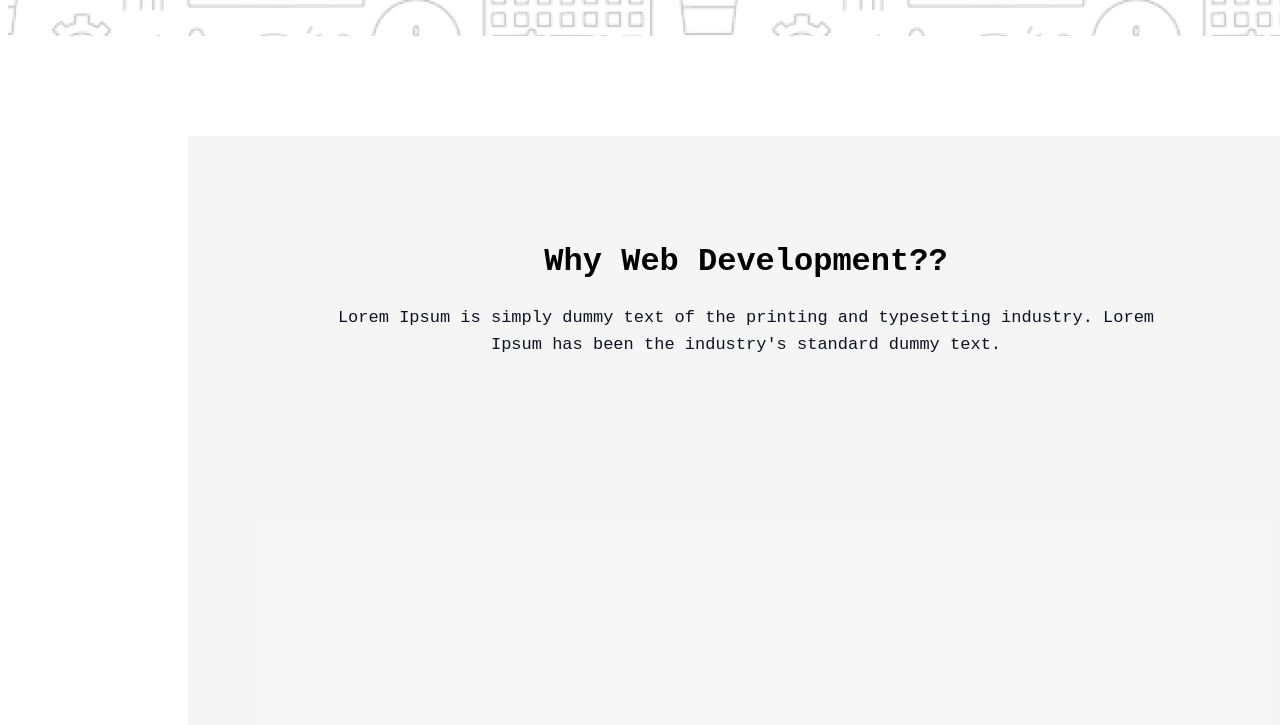
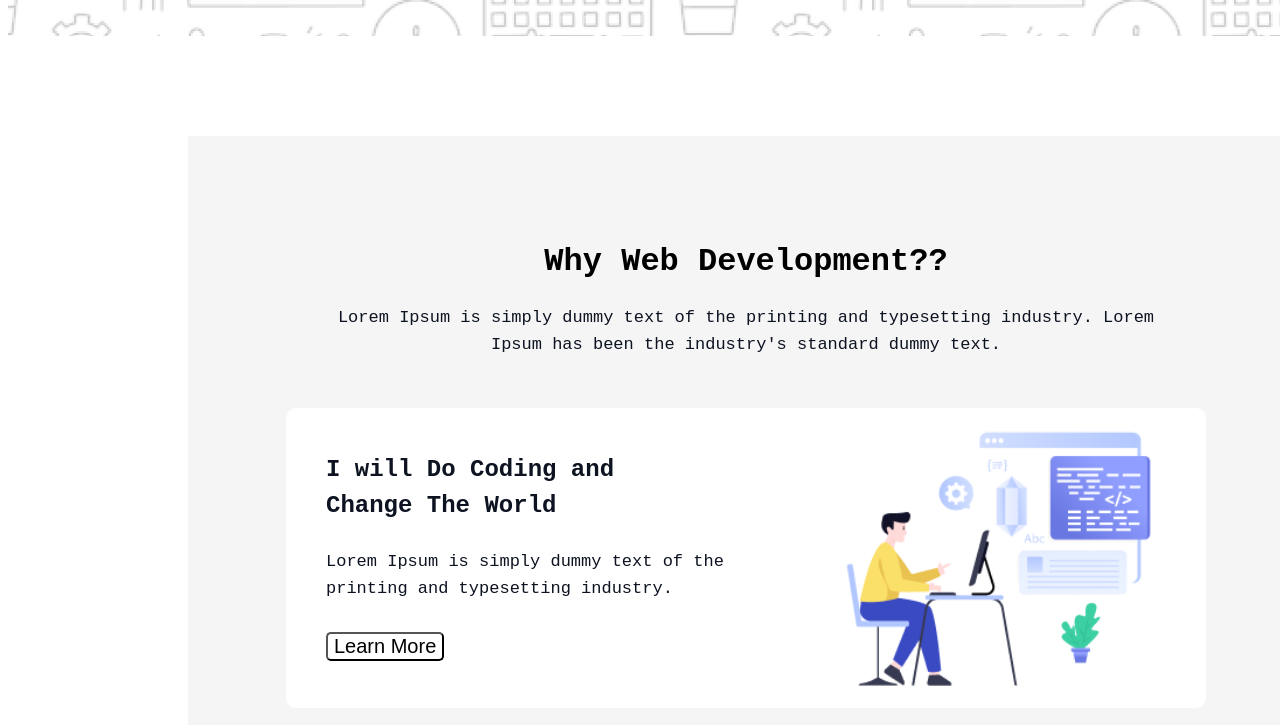
Before and after one commit to omarfarhatul/Assignment-1, a plain HTML site: page index.html in a window 1280 px wide. Shown: the part 747-1472 px from the top of the page. Drawn offline with Linux system fonts and the light colour scheme; a web font is replaced by a local one.

Commit message:
Added coding box

```diff
--- a/index.html
+++ b/index.html
@@ -37,7 +37,19 @@
                     <h2 class="development-title">Why Web Development??</h2>
                     <div class="description-box">
                     Lorem Ipsum is simply dummy text of the printing and typesetting industry. Lorem Ipsum has been the industry's standard dummy text.
+                    </div>
                 </div>
+                <div class="coding-main">
+                    <div class="coding-div1">
+                        <div class="coding-1st">
+                            <div class="first">
+                                <h3 class="first-title">I will Do Coding and Change The World</h3>
+                                <div class="description-box">Lorem Ipsum is simply dummy text of the printing and typesetting industry.</div>
+                                <button class="button-div">Learn More</button>
+                            </div>
+                            <img class="img-div" src="image/Layer_1.png" alt="">
+                        </div>
+                    </div>
                 </div>
             </div>
         </section>
--- a/style.css
+++ b/style.css
@@ -76,18 +76,19 @@ nav li a{
 /* Development styles */
 .development{
     height: 1400px;
-    width: 1150px;
+    width: 1125px;
     background-color: rgba(13, 19, 33, 0.04);
     margin: 100px 180px;
 }
 .development-div{
     padding: 80px 98px 80px 98px;
-    text-align: center;
     width: 920px;
 }
 
 .development-div1{
     padding: 0 40px 0 40px;
+    text-align: center;
+    margin-bottom: 50px;
 }
 
 .development-title{
@@ -95,3 +96,28 @@ nav li a{
     font-size: 32px;
     margin-bottom: 24px;
 }
+
+/* Coding style */
+.coding-1st{
+    display: flex;
+    padding: 20px 40px 0 40px;
+    justify-content: space-between;
+    background-color: #FFFFFF;
+    height: 280px;
+    border-radius: 10px;
+
+}
+.first{
+    width: 440px;
+    height: 220px;
+}
+.first-title{
+    font-size: 24px;
+    line-height: 36px;
+    color: #0D1321;
+    padding-right: 100px;
+}
+
+.button-div{
+    margin-top: 30px;
+}
```
